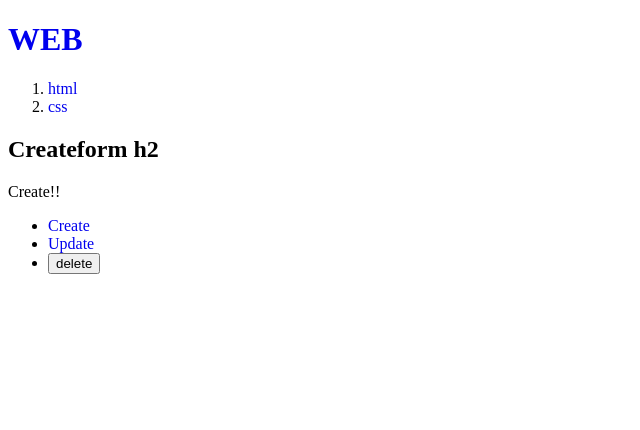
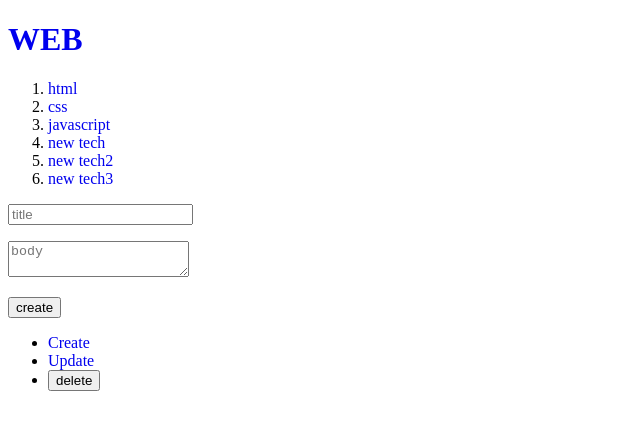
Before and after one commit to kyh012412/nextjsstudy, a Next.js app: page /create in a window 1280 px wide. Shown: the top 430 px of the page, without its empty margins (0-640 px from the left). Built offline with nearby package versions, Linux system fonts and the light colour scheme; data requests are answered from the project's data file.

Commit message:
12글 생성 post

```diff
--- a/db.json
+++ b/db.json
@@ -1,6 +1,34 @@
 {
-    "topics":[
-        {"id":1,"title":"html","body":"html is ..."},
-        {"id":2,"title":"css","body":"css is ..."}
-    ]
+  "topics": [
+    {
+      "id": 1,
+      "title": "html",
+      "body": "html is ..."
+    },
+    {
+      "id": 2,
+      "title": "css",
+      "body": "css is ..."
+    },
+    {
+      "id": "c402",
+      "title": "javascript",
+      "body": "javascript..."
+    },
+    {
+      "id": "efd2",
+      "title": "new tech",
+      "body": "new tech.."
+    },
+    {
+      "id": "4fb9",
+      "title": "new tech2",
+      "body": "new tech2.."
+    },
+    {
+      "id": "c5ed",
+      "title": "new tech3",
+      "body": "new tech3.."
+    }
+  ]
 }
--- a/src/app/create/layout.js
+++ /dev/null
@@ -1,9 +0,0 @@
-//이때 무조건 layout페이지는 props를 가지고 있어야함
-export default function Layout(props) {
-  return (
-    <form>
-      <h2>Createform h2</h2>
-      {props.children}
-    </form>
-  );
-}
--- a/src/app/create/page.js
+++ b/src/app/create/page.js
@@ -1,3 +1,48 @@
+"use client"
+
+import { useRouter } from "next/navigation";
+
+//import { useRouter } from "next/router";
+// next 12버전에서 사용하는것
+//우리방식에서는 navigation에서 가져와야함
+
+export default function Create() {
+  const router = useRouter();
+  //onSubmit은 서버에서 못함 유저쪽에서하는것
+  return (
+    <form onSubmit={(e)=>{
+      e.preventDefault(); //서브밋이 실행됫을때 기본동작을 막음
+      //e.target = form태그 전체
+      const title = e.target.title.value;
+      const body = e.target.body.value;
+      const options = {
+        method: 'POST',
+        headers:{
+          'Content-Type' : 'application/json'
+        },
+        body: JSON.stringify({title,body})
+      }
+
+      fetch(`http://localhost:9999/topics`,options)
+        .then(res=>res.json())
+        .then(result=>{
+          console.log(result);
+          const lastid = result.id;
+          router.push(`/read/${lastid}`)
+        });
+      }}>
+      <p>
+        <input type="text" name="title" placeholder="title" />
+      </p>
+      <p>
+        <textarea name="body" placeholder="body"></textarea>
+      </p>
+      <p>
+        <input type="submit" value="create" />
+      </p>
+    </form>
+  );
+}
 /*****
 약속된이름인 page.js를 써야함
 함수이름은 아무거나해도 되지만
@@ -12,10 +57,3 @@
 하지만 현재 경로(create폴더내)에
 layout.js가 없기때문에 상위폴더로 가서 layout.js와 결합해서 출력을 해줌
 *****/
-export default function Create() {
-  return (
-    <>
-      Create!!
-    </>
-  );
-}
```
